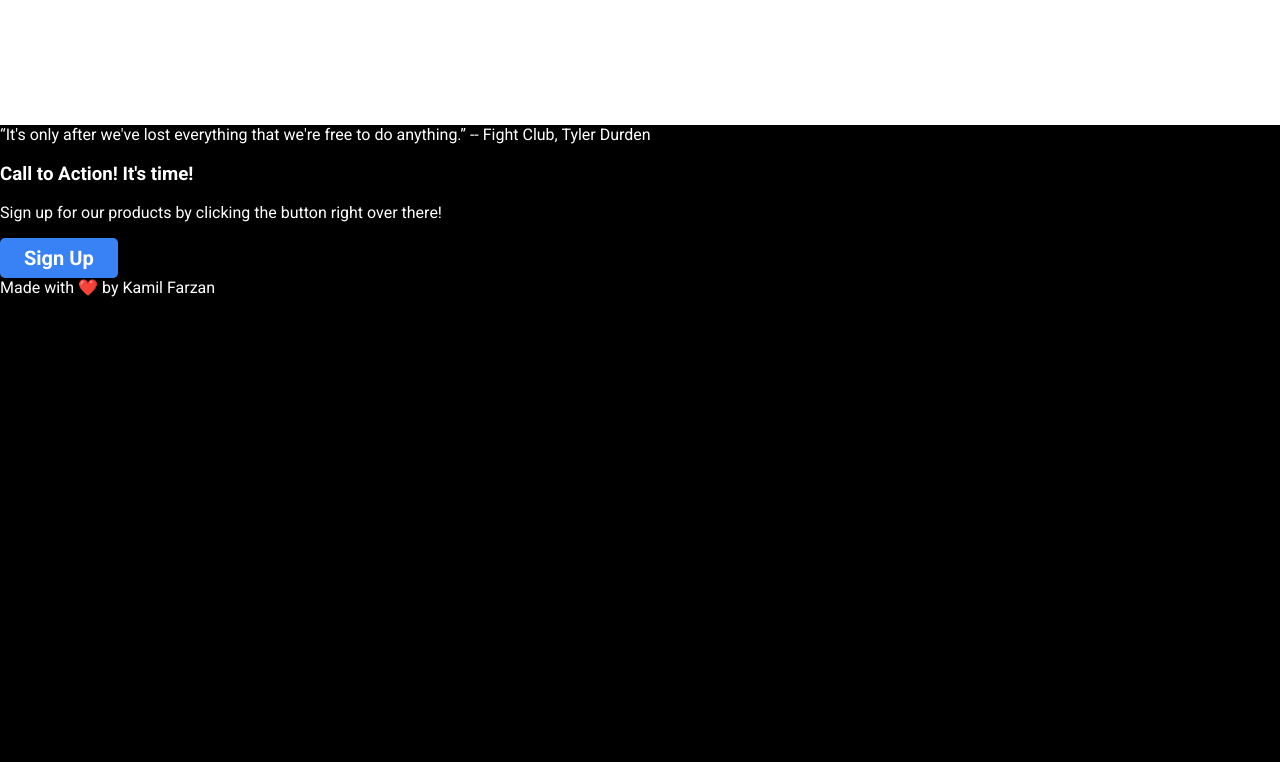
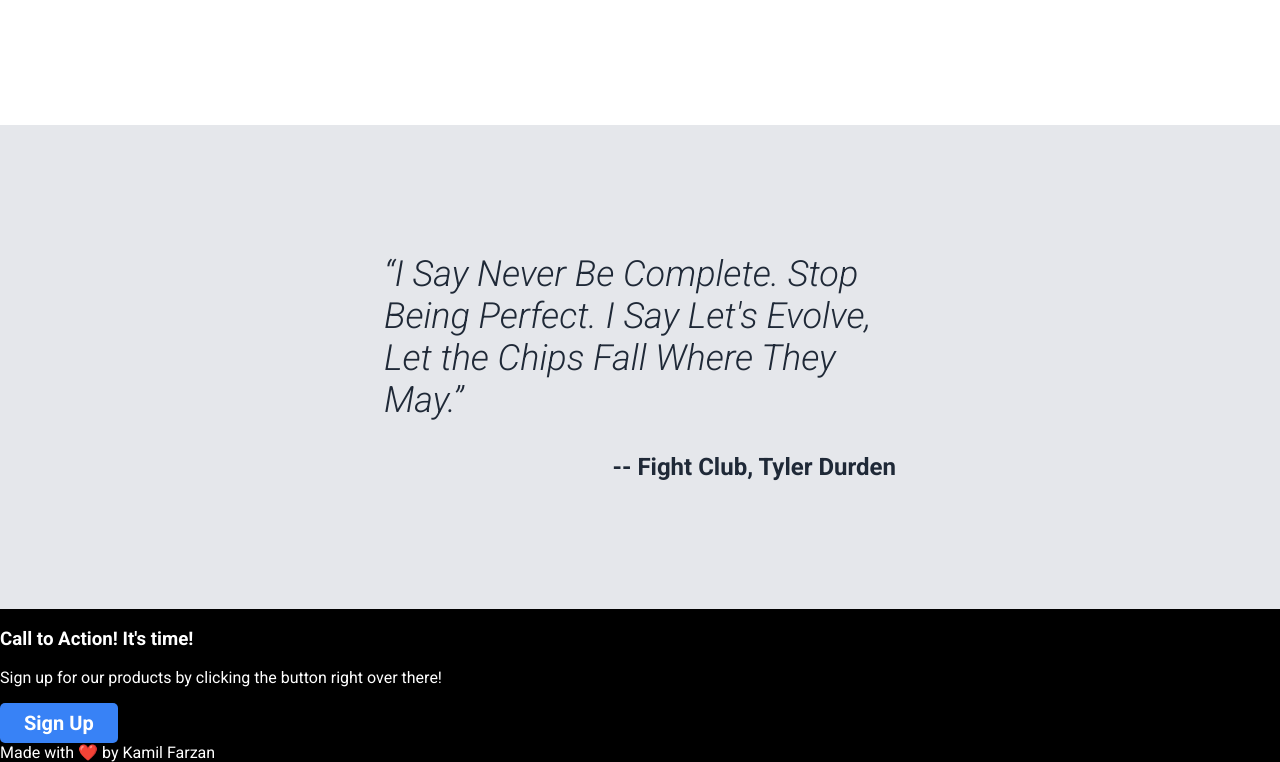
Before and after one commit to kamilfarzan/odin-landing, a plain HTML site: page index.html in a window 1280 px wide. Shown: the part 1210-1972 px from the top of the page. Before the commit the page ends 1507 px from the top, so only its background shows below. Drawn offline with Linux system fonts and the light colour scheme.

Commit message:
changed the tyler durden quote, and completed the quote section for now

```diff
--- a/index.html
+++ b/index.html
@@ -51,7 +51,10 @@
           <p>Some image with some caption.</p>
         </div>
         <div class="section-two-card">
-          <img src="./images/square-cat-3.jpg" alt="Image by [Tuesday Temptation] on [https://www.pexels.com/photo/tiger-lying-on-ground-1551437/]" />
+          <img
+            src="./images/square-cat-3.jpg"
+            alt="Image by [Tuesday Temptation] on [https://www.pexels.com/photo/tiger-lying-on-ground-1551437/]"
+          />
           <p>Some image with some caption.</p>
         </div>
         <div class="section-two-card">
@@ -62,11 +65,11 @@
     </div>
     <div class="section-three">
       <div class="inspiring-quote">
-        <span
-          >“It's only after we've lost everything that we're free to do
-          anything.”</span
-        >
-        <span>-- Fight Club, Tyler Durden</span>
+        <div class="quote">
+          “I Say Never Be Complete. Stop Being Perfect. I Say Let's Evolve, Let
+          the Chips Fall Where They May.”
+        </div>
+        <div class="byline">-- Fight Club, Tyler Durden</div>
       </div>
     </div>
     <div class="section-four">
--- a/style.css
+++ b/style.css
@@ -133,3 +133,30 @@ header > ul {
   font-size: 18px;
   color: grey;
 }
+
+/* SECTION THREE */
+
+.section-three {
+  background-color: #e5e7eb;
+  color: #1f2937;
+  padding: 128px 384px 128px 384px;
+}
+
+.section-three > .inspiring-quote {
+    display: flex;
+    justify-content: center;
+    flex-direction: column;
+    gap: 32px;
+}
+
+.section-three > .inspiring-quote > .quote {
+    font-size: 36px;
+    font-weight: 300;
+    font-style: italic;
+}
+
+.section-three > .inspiring-quote > .byline {
+    font-size: 24px;
+    text-align: right;
+    font-weight: bold;
+}
```
